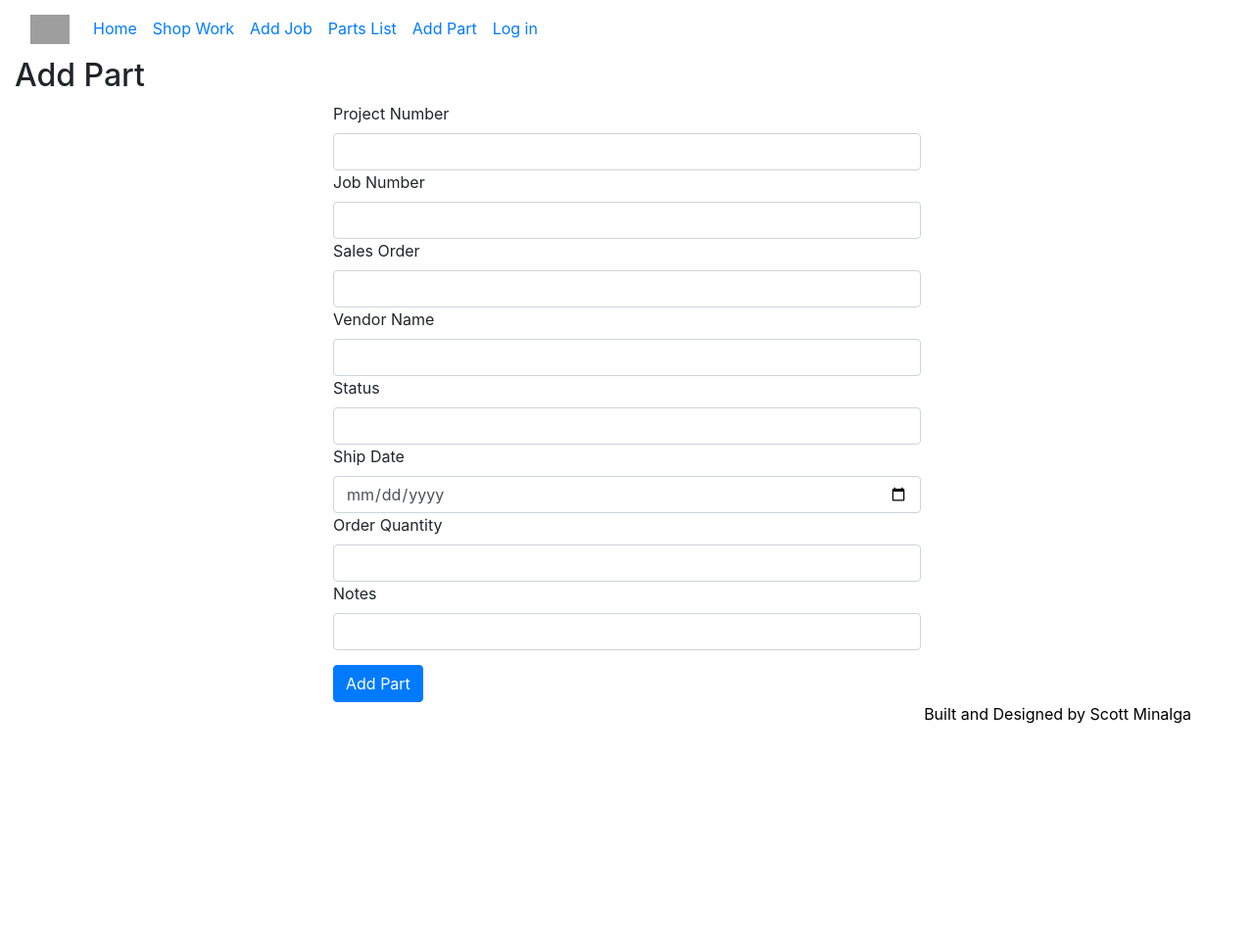
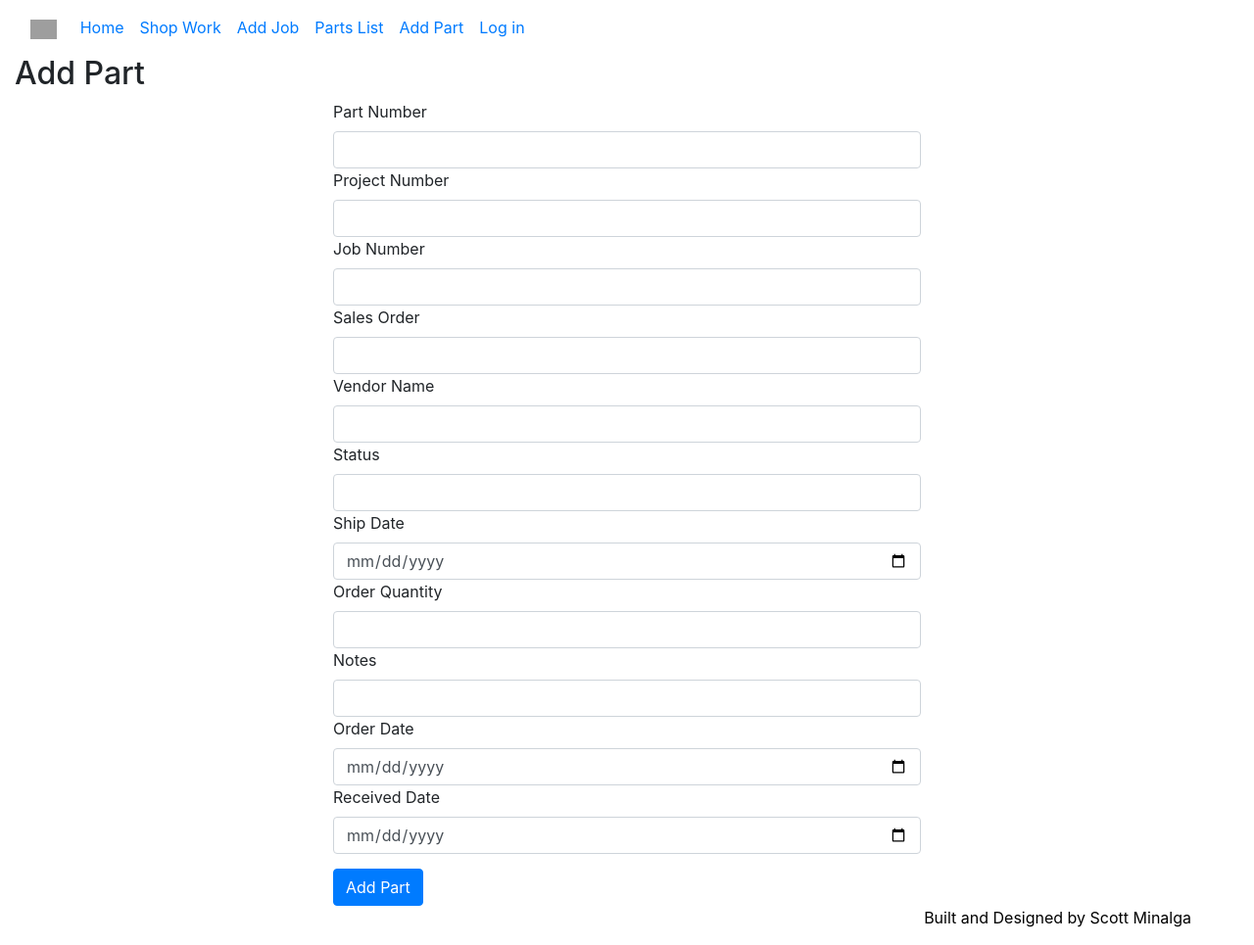
Before and after one commit to ScottMinalga/Shop-Dispatch-Web-App, a Flask app: page /add_part in a window 1280 px wide. Shown: the whole page at 98% size. Before the commit the page ends 739 px from the top, so only its background shows below. Run offline with Flask 3, Linux system fonts and the light colour scheme; grey boxes are pictures that could not be loaded.

Commit message:
Changes to be committed: 	new file:   Logo/ogp.jpg 	modified:   Screen.py 	modified:   templates/add_part.html 	modified:   templates/base.html

```diff
--- a/Screen.py
+++ b/Screen.py
@@ -98,6 +98,7 @@ class archive(db.Model):
 
 class parts(db.Model):
     _id = db.Column("id", db.Integer, primary_key=True)
+    part_number = db.Column(db.String(100))
     project_number = db.Column(db.String(100))
     job_number = db.Column(db.String(100))
     sales_order = db.Column(db.String(100))
@@ -106,8 +107,11 @@ class parts(db.Model):
     notes = db.Column(db.String(500))
     ship_date = db.Column(db.String(100))
     order_quantity = db.Column(db.String(100))
+    order_date = db.Column(db.String(100))
+    recieved_date = db.Column(db.String(100))
 
-    def __init__(self, project_number, job_number, sales_order, vendor_name, status, notes, ship_date, order_quantity):
+    def __init__(self,part_number, project_number, job_number, sales_order, vendor_name, status, notes, ship_date, order_quantity, order_date, recieved_date):
+        self.part_number = part_number
         self.project_number = project_number
         self.job_number = job_number
         self.sales_order = sales_order
@@ -116,6 +120,8 @@ class parts(db.Model):
         self.notes = notes
         self.ship_date = ship_date
         self.order_quantity = order_quantity
+        self.order_date = order_date
+        self.recieved_date = recieved_date
 
 class User(db.Model):
     _id = db.Column("id", db.Integer, primary_key=True)
--- a/templates/add_part.html
+++ b/templates/add_part.html
@@ -32,6 +32,8 @@
 
 <form action="{{ url_for('add_part') }}" method="post">
   <div class="form-group">
+    <label for="part_number">Part Number</label>
+    <input type="text" class="form-control" name="part_number" required>
     <label for="project_number">Project Number</label>
     <input type="text" class="form-control" name="project_number" required>
     <label for="job_number">Job Number</label>
@@ -48,6 +50,10 @@
     <input type="text" class="form-control" name="order_quantity" required>
     <label for="notes">Notes</label>
     <input type="text" class="form-control" name="notes" required>
+    <label for="order_date">Order Date</label>
+    <input type="date" class="form-control" name="order_date" required>
+    <label for="received_date">Received Date</label>
+    <input type="date" class="form-control" name="received_date" required>
   </div>
   <button type="submit" class="btn btn-primary">Add Part</button>
 </form>
--- a/templates/base.html
+++ b/templates/base.html
@@ -7,7 +7,7 @@
 <body>
     <nav class="navbar navbar-expand-lg bg-body-tertiary">
         <div class="container-fluid">
-          <a class="navbar-brand" href="/"><img src="/path/to/your/image.png" alt="Marubeni" height="30"></a>
+          <a class="navbar-brand" href="/"><img src="https://www.marubeni.com/en/common/img/ogp.jpg" alt="Marubeni" height="20" width="auto" ></a>
           <button class="navbar-toggler" type="button" data-bs-toggle="collapse" data-bs-target="#navbarNav" aria-controls="navbarNav" aria-expanded="false" aria-label="Toggle navigation">
             <span class="navbar-toggler-icon"></span>
           </button>
```
Also changed, not shown: Logo/ogp.jpg (added).
